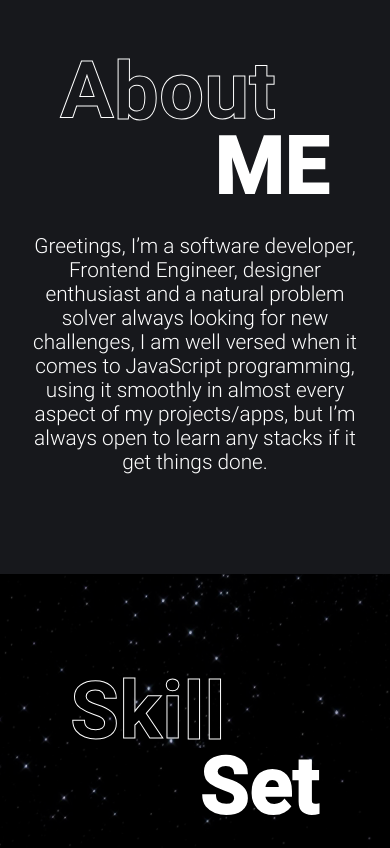
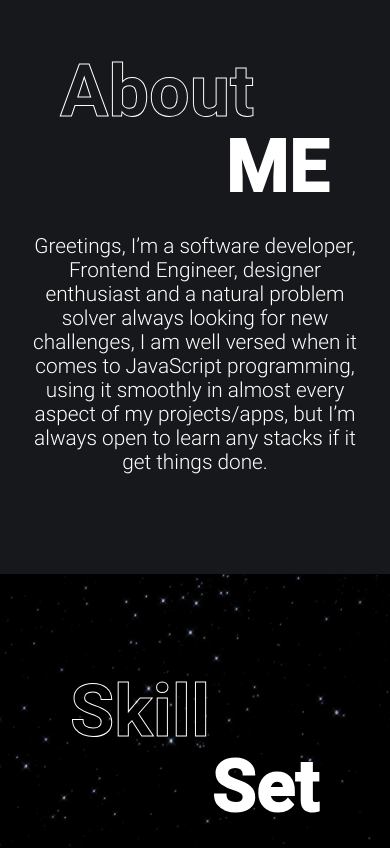
Before and after one commit to victorcolina22/portfolio, a React (Create React App) app: page / in a window 390 px wide. Shown: the part 940-1788 px from the top of the page. Built offline with nearby package versions, Linux system fonts and the light colour scheme; what react-scroll-motion would draw is missing.

Commit message:
Cambios en tamaño de titulos en responsive

```diff
--- a/src/App.js
+++ b/src/App.js
@@ -54,9 +54,9 @@ export const App = () => {
                 <Projects />
             </section>
 
-            {/* <section className="contact-container">
+            <section className="contact-container">
                 <Contact />
-            </section> */}
+            </section>
         </div>
     )
 }
--- a/src/components/aboutme/aboutme.css
+++ b/src/components/aboutme/aboutme.css
@@ -94,12 +94,12 @@
   }
 
   .aboutme__about {
-    font-size: 5rem;
+    font-size: 4.5rem;
     margin-left: 0;
   }
 
   .aboutme__me {
-    font-size: 5rem;
+    font-size: 4.5rem;
     margin-right: 0;
     -webkit-text-stroke: 2px #fff;
   }
--- a/src/components/contact/contact.css
+++ b/src/components/contact/contact.css
@@ -27,3 +27,23 @@
 .contact__description {
   margin-top: 50px;
 }
+
+@media (max-width: 767px) {
+  .contact__title {
+    width: 250px;
+    line-height: 65px;
+    margin: 0 auto;
+  }
+
+  .contact__contact {
+    font-size: 4rem;
+  }
+
+  .contact__me {
+    font-size: 4rem;
+  }
+
+  .contact__description img {
+    width: 50%;
+  }
+}
--- a/src/components/projects/projects.css
+++ b/src/components/projects/projects.css
@@ -82,7 +82,7 @@
 
 @media (max-width: 767px) {
   .projects__title {
-    font-size: 4rem;
+    font-size: 4.5rem;
   }
 
   .projects__carousel {
--- a/src/components/skills/skills.css
+++ b/src/components/skills/skills.css
@@ -95,12 +95,12 @@
   }
 
   .skillSet__set {
-    font-size: 5rem;
+    font-size: 4.5rem;
     -webkit-text-stroke: 2px #fff;
   }
 
   .skillSet__skill {
-    font-size: 5rem;
+    font-size: 4.5rem;
   }
 
   .userWindow {
```
